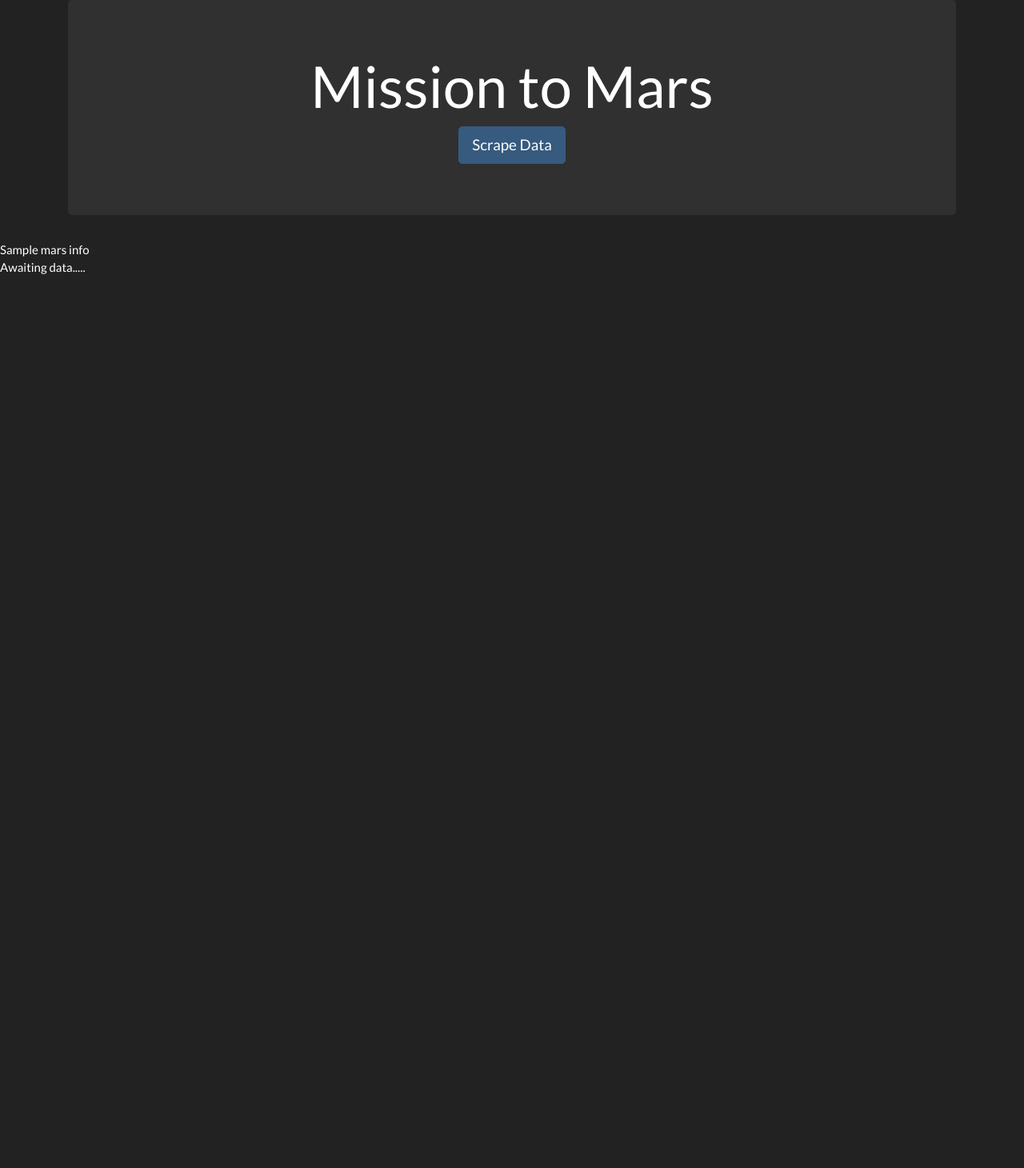
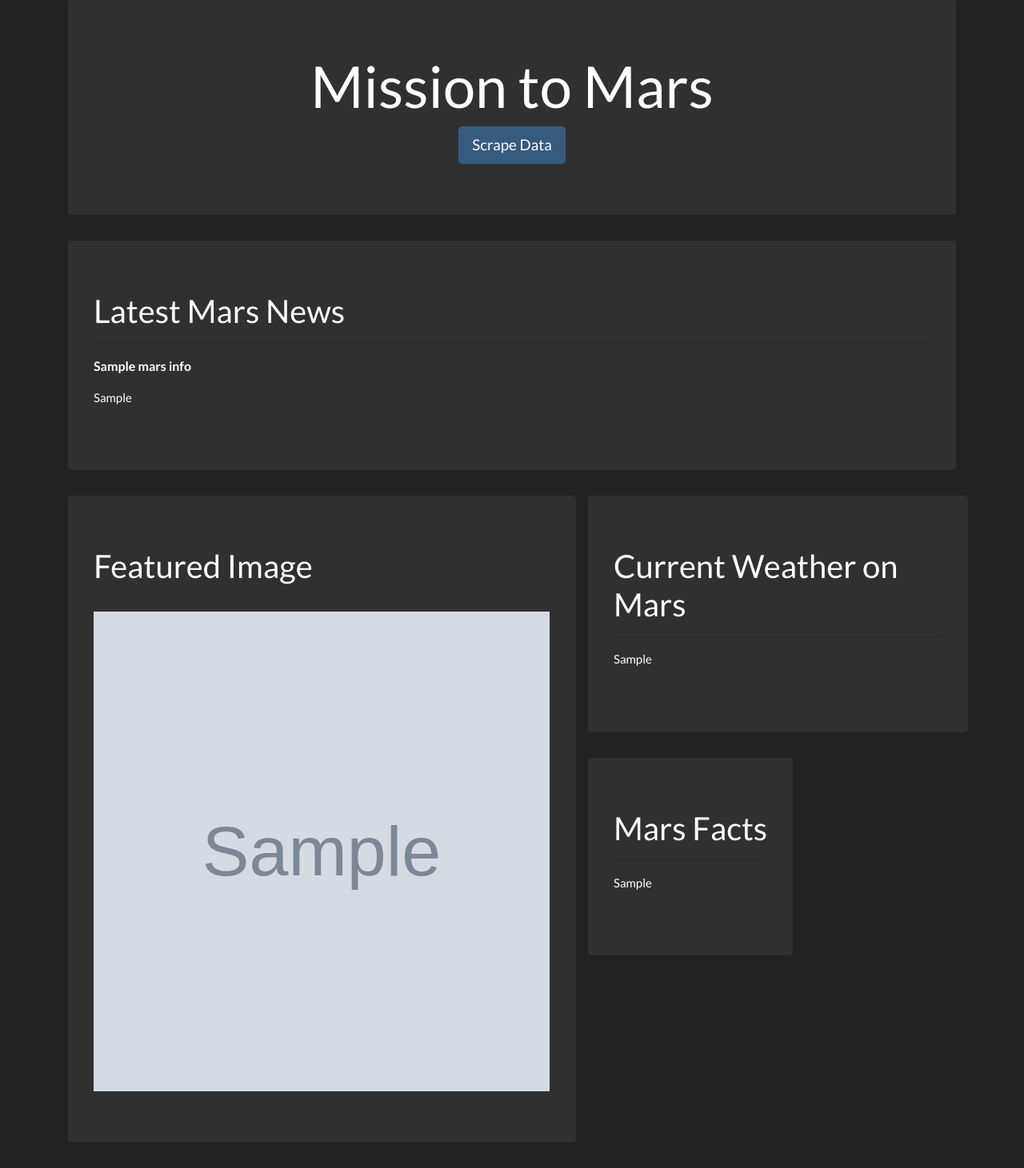
Before and after one commit to williamsit/Homework, a Flask app: template Mission_To_Mars/templates/index.html in a window 1280 px wide. Shown: the whole page at 80% size. Before the commit the page ends 343 px from the top, so only its background shows below. Run offline with Flask 2, Linux system fonts and the light colour scheme; the template is opened without the code that fills it: most values are stand-ins (such as "Sample title", 1, 10 or a date in 2020); grey boxes marked "Sample" are stand-in pictures; some libraries are stand-ins or nearby versions.

Commit message:
Update index.html

```diff
--- a/Mission_To_Mars/templates/index.html
+++ b/Mission_To_Mars/templates/index.html
@@ -13,7 +13,7 @@
     <body>
       <div class="container">
         <div class="row">
-          <div class="col-md-12">
+          <div class="col-lg-12">
             <div class="panel-body">
               <div class="jumbotron" style="text-align:center">
                 <h1 class="display-3">Mission to Mars</h1>
@@ -23,15 +23,73 @@
           </div>
         </div>
       </div>
+      {% if mars_info.news_title %}
+        <div class="container">
+          <div class="row">
+            <div class="col-md-12 col-lg-12 col-sm-12 col-xs-12">
+              <div class="jumbotron">
+                  <h2 class="display-6">Latest Mars News</h2>
+                  <hr class="my-3">
+                  <p style="font-size:12pt">
+                    <strong>
+                    {{ mars_info.news_title }}
+                    </strong></p>
+                  <p>
+                    {{ mars_info.news_p }}</p>
+              </div>
+            </div>
+          </div>
+        </div>
+
+      {% if mars_info.featured_image_url and mars_info.mars_weather and mars_info.mars_facts %}
+        <div class="container">
+          <div class="row">
+            <div class="col-lg-7">
+              <div class="jumbotron">
+                <h2 class="display-6">Featured Image</h2>
+                <hr class="my-3">
+                <img src="{{ mars_info.featured_image_url }}" height="600" width="570">
+              </div>
+            </div>
+
+            <div class="col-lg-5">
+
+              <div class="row">
+                <div class="jumbotron">
+                  <h2 class="display-6">Current Weather on Mars</h2>
+                  <hr class="my-3">
+                  <p>
+                    {{ mars_info.mars_weather }}</p>
+                </div>
+              </div>
+
+              <div class="row">
+                <div class="jumbotron">
+                  <h2 class="display-6">Mars Facts</h2>
+                  <hr class="my-3">
+                  <p>
+                  {{ mars_info.mars_facts|safe}}</p>
+                </div>
+              </div>
+
+            </div>
+
+
+          </div>
+        </div>
+
+      {% else %}
+
+        <p>
+          Awaiting data..... please push the button
+        </p>
+
+      {% endif %}
+      {% endif %}
+
+
 
     </body>
-      {% if mars_info.news_title %}
-        {{ mars_info.news_title }}
-      {% endif %}
-        <p>
-          Awaiting data.....
-        </p>
-
 
 
 
@@ -42,10 +100,10 @@
 
 
     <!--
-      <a href="/scrape">Scrape Data</a>
-      {{ mars_info.news_title }}
-      {{ mars_info.news_paragraph }}
-      <img src="{{ mars_info.featured_image_url }}">
+      <a href="/scrape">Scrape Data</a> --- DONE
+      {{ mars_info.news_title }} --- DONE
+      {{ mars_info.news_paragraph }} --- DONE
+      <img src="{{ mars_info.featured_image_url }}"> --- DONE
       {{ mars_info.mars_weather }}
       {{ mars_info.mars_facts|safe}}
       {% for each_hemisphere in mars_info.hemisphere_image_urls %}
```
